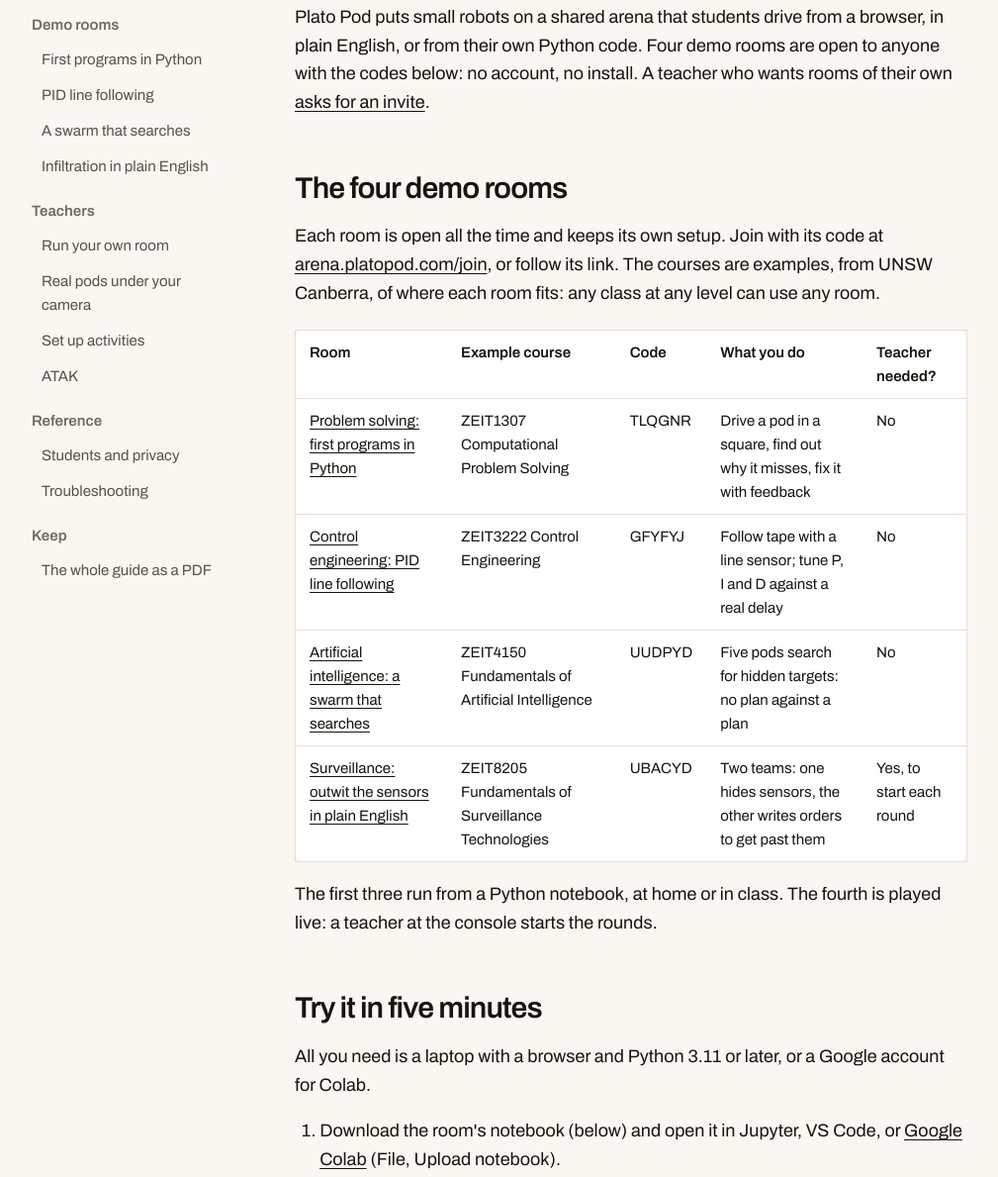
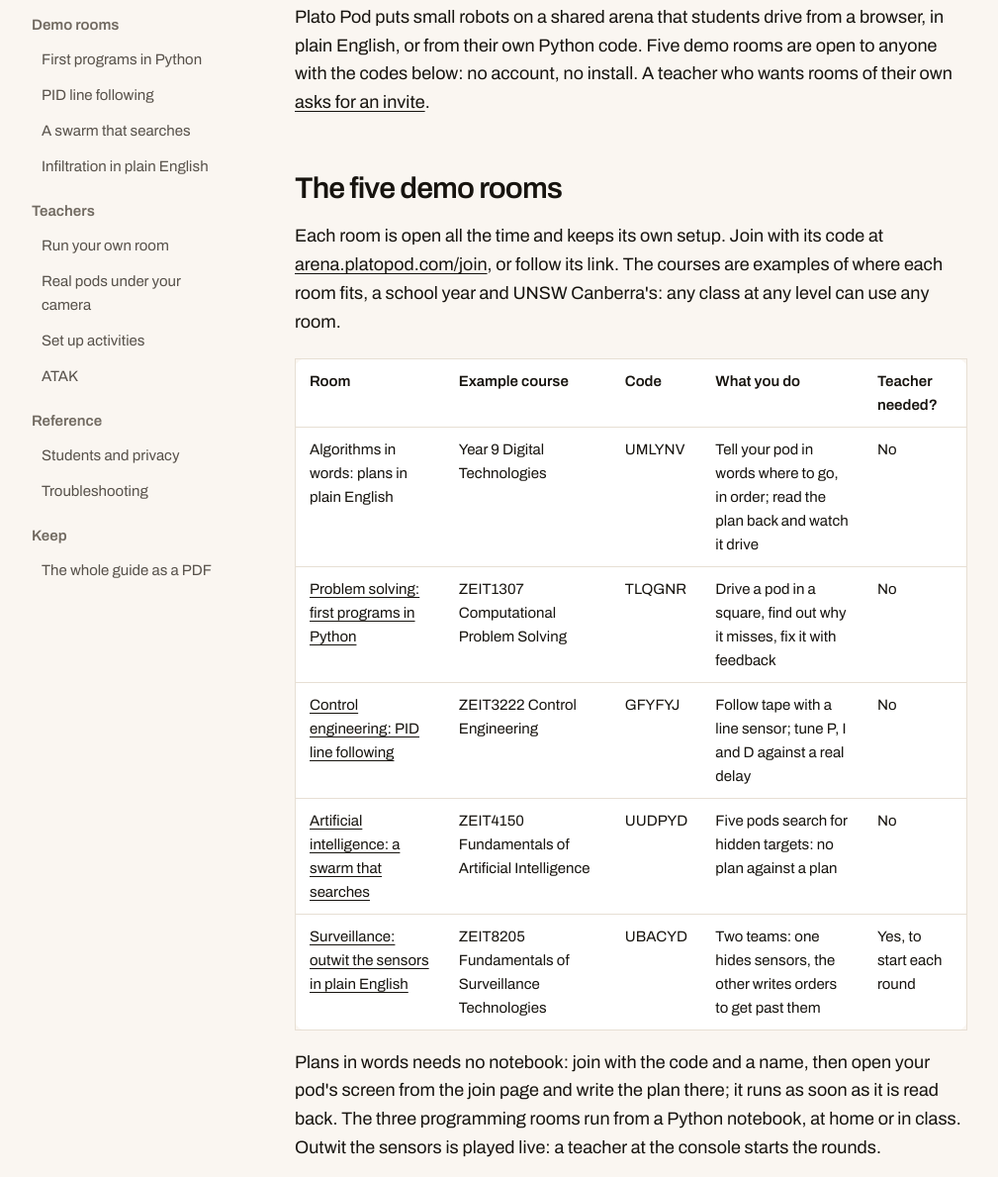
Before and after one commit to platopod/platopod.com, a plain HTML site: page docs/index.html in a window 1280 px wide. Shown: the part 195-1384 px from the top of the page at 99% size, without its empty margins (46-1055 px from the left). Drawn offline with Linux system fonts and the light colour scheme.

Commit message:
Try: a fifth room, Plans in words, for schools: orders in plain English with no code, each visitor's plan driving their own pod; the docs' room table and how to play it without a notebook

```diff
--- a/docs/index.html
+++ b/docs/index.html
@@ -96,11 +96,11 @@
 </nav>
 <article class="article guide"><div class="read">
 <h1>Start here</h1>
-<p>Plato Pod puts small robots on a shared arena that students drive from a browser, in plain English, or from their own Python code. Four demo rooms are open to anyone with the codes below: no account, no install. A teacher who wants rooms of their own <a href="own-room.html">asks for an invite</a>.</p>
-<h2>The four demo rooms</h2>
-<p>Each room is open all the time and keeps its own setup. Join with its code at <a href="https://arena.platopod.com/join.html">arena.platopod.com/join</a>, or follow its link. The courses are examples, from UNSW Canberra, of where each room fits: any class at any level can use any room.</p>
-<div class="scroll"><table><thead><tr><th>Room</th><th>Example course</th><th>Code</th><th>What you do</th><th>Teacher needed?</th></tr></thead><tbody><tr><td><a href="python.html">Problem solving: first programs in Python</a></td><td>ZEIT1307 Computational Problem Solving</td><td>TLQGNR</td><td>Drive a pod in a square, find out why it misses, fix it with feedback</td><td>No</td></tr><tr><td><a href="pid.html">Control engineering: PID line following</a></td><td>ZEIT3222 Control Engineering</td><td>GFYFYJ</td><td>Follow tape with a line sensor; tune P, I and D against a real delay</td><td>No</td></tr><tr><td><a href="swarm.html">Artificial intelligence: a swarm that searches</a></td><td>ZEIT4150 Fundamentals of Artificial Intelligence</td><td>UUDPYD</td><td>Five pods search for hidden targets: no plan against a plan</td><td>No</td></tr><tr><td><a href="infiltration.html">Surveillance: outwit the sensors in plain English</a></td><td>ZEIT8205 Fundamentals of Surveillance Technologies</td><td>UBACYD</td><td>Two teams: one hides sensors, the other writes orders to get past them</td><td>Yes, to start each round</td></tr></tbody></table></div>
-<p>The first three run from a Python notebook, at home or in class. The fourth is played live: a teacher at the console starts the rounds.</p>
+<p>Plato Pod puts small robots on a shared arena that students drive from a browser, in plain English, or from their own Python code. Five demo rooms are open to anyone with the codes below: no account, no install. A teacher who wants rooms of their own <a href="own-room.html">asks for an invite</a>.</p>
+<h2>The five demo rooms</h2>
+<p>Each room is open all the time and keeps its own setup. Join with its code at <a href="https://arena.platopod.com/join.html">arena.platopod.com/join</a>, or follow its link. The courses are examples of where each room fits, a school year and UNSW Canberra's: any class at any level can use any room.</p>
+<div class="scroll"><table><thead><tr><th>Room</th><th>Example course</th><th>Code</th><th>What you do</th><th>Teacher needed?</th></tr></thead><tbody><tr><td>Algorithms in words: plans in plain English</td><td>Year 9 Digital Technologies</td><td>UMLYNV</td><td>Tell your pod in words where to go, in order; read the plan back and watch it drive</td><td>No</td></tr><tr><td><a href="python.html">Problem solving: first programs in Python</a></td><td>ZEIT1307 Computational Problem Solving</td><td>TLQGNR</td><td>Drive a pod in a square, find out why it misses, fix it with feedback</td><td>No</td></tr><tr><td><a href="pid.html">Control engineering: PID line following</a></td><td>ZEIT3222 Control Engineering</td><td>GFYFYJ</td><td>Follow tape with a line sensor; tune P, I and D against a real delay</td><td>No</td></tr><tr><td><a href="swarm.html">Artificial intelligence: a swarm that searches</a></td><td>ZEIT4150 Fundamentals of Artificial Intelligence</td><td>UUDPYD</td><td>Five pods search for hidden targets: no plan against a plan</td><td>No</td></tr><tr><td><a href="infiltration.html">Surveillance: outwit the sensors in plain English</a></td><td>ZEIT8205 Fundamentals of Surveillance Technologies</td><td>UBACYD</td><td>Two teams: one hides sensors, the other writes orders to get past them</td><td>Yes, to start each round</td></tr></tbody></table></div>
+<p>Plans in words needs no notebook: join with the code and a name, then open your pod's screen from the join page and write the plan there; it runs as soon as it is read back. The three programming rooms run from a Python notebook, at home or in class. Outwit the sensors is played live: a teacher at the console starts the rounds.</p>
 <h2>Try it in five minutes</h2>
 <p>All you need is a laptop with a browser and Python 3.11 or later, or a Google account for Colab.</p>
 <ol><li>Download the room's notebook (below) and open it in Jupyter, VS Code, or <a href="https://colab.research.google.com">Google Colab</a> (File, Upload notebook).</li><li>Put your name in the second code cell (<code>MY_NAME</code>). The room's code is already there.</li><li>Run the cells from the top. The first fetches the Plato Pod client from the server; the second joins the room, gives you a pod, and prints a link to watch it in 3D.</li><li>Open that link beside the notebook and watch your pod do what your code says.</li></ol>
```
Also changed, not shown: try.html (+14 -4 lines), img/try/room-plans.jpg (added).
